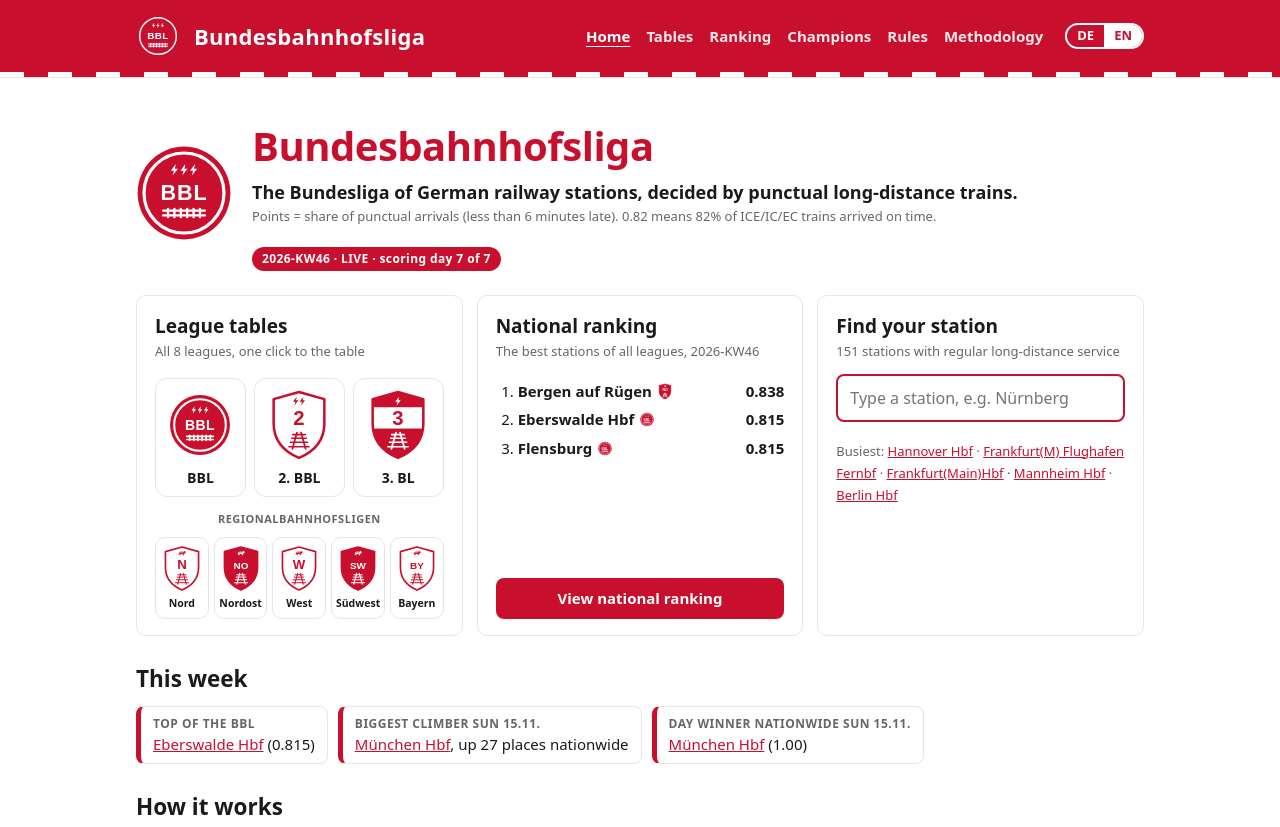
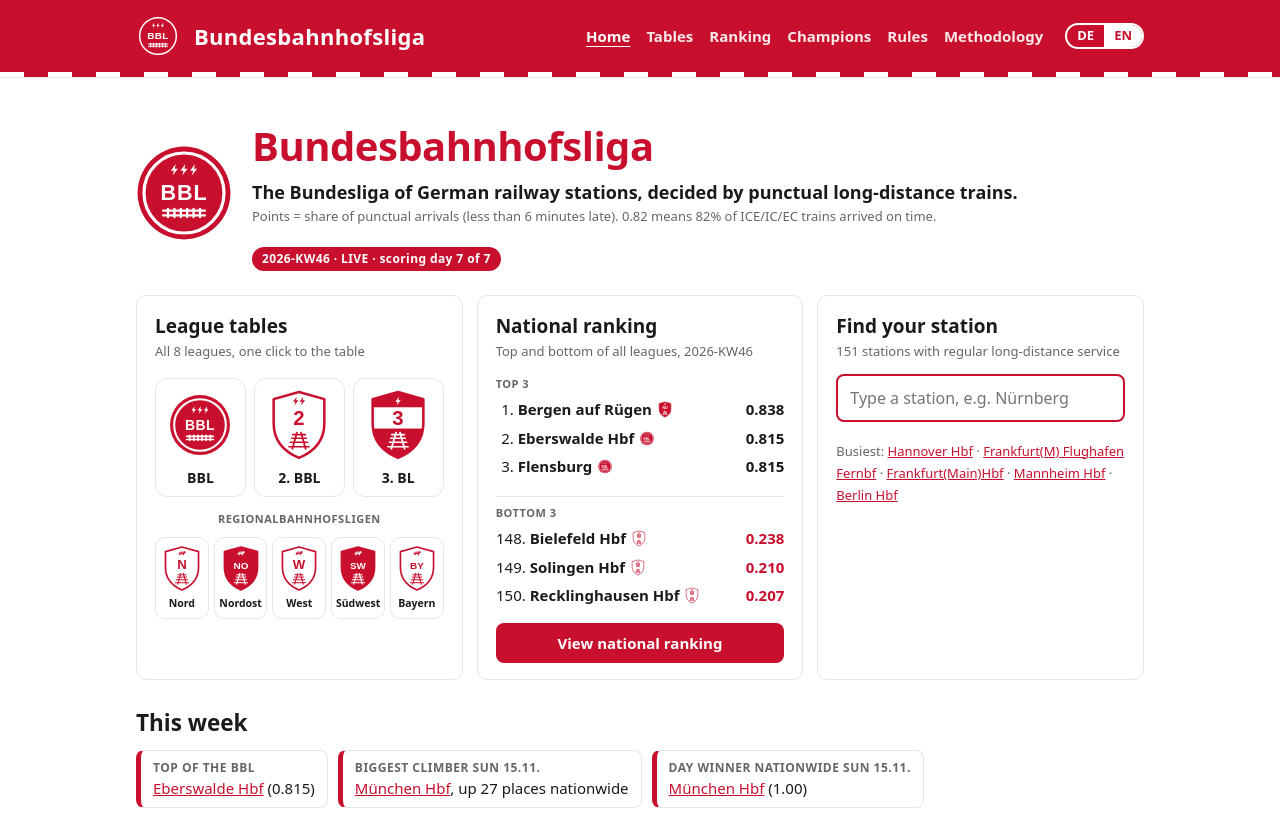
Before and after one commit to Awthura/bundesbahnhofsliga, a plain HTML site: page docs/index.html in a window 1280 px wide. Shown: the top 827 px of the page. Drawn offline with Linux system fonts and the light colour scheme.

Commit message:
Homepage ranking card: top 3 and bottom 3 (only fully ranked stations)
Co-Authored-By: Claude Opus 5.5 <noreply@anthropic.com>

```diff
--- a/docs/about.html
+++ b/docs/about.html
@@ -5,7 +5,7 @@
 <meta name="viewport" content="width=device-width, initial-scale=1">
 <title>Methodik · Bundesbahnhofsliga</title>
 <link rel="icon" href="assets/logos/favicon.svg">
-<link rel="stylesheet" href="assets/style.css?v=a589297fd4">
+<link rel="stylesheet" href="assets/style.css?v=07614f7e9a">
 <script>(function(){var l;try{l=new URLSearchParams(location.search).get("lang")||localStorage.getItem("bbl-lang")}catch(e){}
 if(l!=="de"&&l!=="en")l=/^de\b/i.test(navigator.language||"")?"de":"en";document.documentElement.dataset.lang=l;document.documentElement.lang=l})();</script>
 </head>
@@ -93,7 +93,7 @@ table is live and will change after every scoring day; promotion and relegation
 are our own designs. No betting, no prizes, just bragging rights.</p>
 </div>
 </main>
-<script src="assets/app.js?v=5b754e85fa"></script>
+<script src="assets/app.js?v=a650c856a7"></script>
 <script>chrome("about.html");
 getJSON("data/meta.json").then((m) => {
   stamp(m);
--- a/docs/assets/app.js
+++ b/docs/assets/app.js
@@ -56,8 +56,8 @@ const STR = {
     fc_no_service: "Zurzeit halten hier keine Fernzüge (ICE, IC, EC) (zum Beispiel wegen Bauarbeiten), deshalb gibt es keine Prognose.",
     home_live: (kw, n) => `${kw} · LIVE · Wertungstag ${n} von 7`, home_done: (kw) => `${kw} · abgeschlossen`,
     home_tables: "Ligatabellen", home_tables_sub: "Alle 8 Ligen, ein Klick zur Tabelle",
-    home_regional: "+ 5 Regionalbahnhofsligen", home_ranking: "Bundesweite Rangliste",
-    home_ranking_sub: (kw) => `Die besten Bahnhöfe aller Ligen, ${kw}`, home_ranking_btn: "Bundesweite Rangliste ansehen",
+    home_regional: "+ 5 Regionalbahnhofsligen", home_ranking: "Bundesweite Rangliste", home_top3: "Spitze", home_bottom3: "Schlusslichter",
+    home_ranking_sub: (kw) => `Spitze und Schlusslichter aller Ligen, ${kw}`, home_ranking_btn: "Bundesweite Rangliste ansehen",
     home_search: "Finde deinen Bahnhof", home_search_ph: "Bahnhof eingeben, z. B. Nürnberg",
     home_search_sub: (n) => `${n} Bahnhöfe mit regelmäßigem Fernverkehr`, home_popular: "Die größten", home_search_none: "Kein Bahnhof gefunden. Nur Bahnhöfe mit regelmäßigem ICE/IC/EC-Verkehr sind in der Liga.",
     home_week: "Diese Woche", home_leader: "Tabellenführer BBL", home_climber: (d) => `Größter Sprung ${d}`,
@@ -142,8 +142,8 @@ const STR = {
     fc_no_service: "No long-distance trains (ICE, IC, EC) stop here at the moment (for example because of construction), so there is no forecast.",
     home_live: (kw, n) => `${kw} · LIVE · scoring day ${n} of 7`, home_done: (kw) => `${kw} · finished`,
     home_tables: "League tables", home_tables_sub: "All 8 leagues, one click to the table",
-    home_regional: "+ 5 Regionalbahnhofsligen", home_ranking: "National ranking",
-    home_ranking_sub: (kw) => `The best stations of all leagues, ${kw}`, home_ranking_btn: "View national ranking",
+    home_regional: "+ 5 Regionalbahnhofsligen", home_ranking: "National ranking", home_top3: "Top 3", home_bottom3: "Bottom 3",
+    home_ranking_sub: (kw) => `Top and bottom of all leagues, ${kw}`, home_ranking_btn: "View national ranking",
     home_search: "Find your station", home_search_ph: "Type a station, e.g. Nürnberg",
     home_search_sub: (n) => `${n} stations with regular long-distance service`, home_popular: "Busiest", home_search_none: "No station found. Only stations with regular ICE/IC/EC service are in the league.",
     home_week: "This week", home_leader: "Top of the BBL", home_climber: (d) => `Biggest climber ${d}`,
--- a/docs/assets/style.css
+++ b/docs/assets/style.css
@@ -192,7 +192,7 @@ html[data-lang="de"] .i18n[lang="en"], html[data-lang="en"] .i18n[lang="de"] { d
 .crest-link img { width: 62px; height: 72px; transition: transform .15s; }
 .crest-link:hover img { transform: translateY(-3px); }
 .small-link { margin-top: auto; font-size: 13px; }
-.podium { margin: 0 0 14px; padding-left: 22px; }
+.podium { margin: 0 0 10px; padding-left: 22px; }
 .podium li { margin: 6px 0; }
 .podium li a { color: var(--ink); font-weight: 600; text-decoration: none; }
 .podium li a:hover { color: var(--red); }
@@ -250,3 +250,7 @@ a.lg-link { color: var(--ink); text-decoration: none; font-weight: 600; white-sp
 a.lg-link:hover, a.lg-link:focus-visible { color: var(--red); text-decoration: underline; }
 a.lg-link.sub-link { font-weight: 400; color: var(--muted); }
 a.lg-link.sub-link:hover { color: var(--red); }
+.podium-label { font-size: 11px; font-weight: 700; text-transform: uppercase; letter-spacing: .5px; color: var(--muted); margin: 2px 0 0; }
+.podium.bottom { margin-top: 0; padding-left: 34px; }
+.podium.bottom b { color: var(--red); }
+#bottom-label { border-top: 1px solid var(--line); padding-top: 8px; }
--- a/docs/index.html
+++ b/docs/index.html
@@ -14,7 +14,7 @@
 <meta property="og:image:height" content="630">
 <meta name="twitter:card" content="summary_large_image">
 <link rel="icon" href="assets/logos/favicon.svg">
-<link rel="stylesheet" href="assets/style.css?v=a589297fd4">
+<link rel="stylesheet" href="assets/style.css?v=07614f7e9a">
 <script>(function(){var l;try{l=new URLSearchParams(location.search).get("lang")||localStorage.getItem("bbl-lang")}catch(e){}
 if(l!=="de"&&l!=="en")l=/^de\b/i.test(navigator.language||"")?"de":"en";document.documentElement.dataset.lang=l;document.documentElement.lang=l})();</script>
 <script>(function(){var p=new URLSearchParams(location.search);if(p.has("liga")||p.has("season")){location.replace("tables.html"+location.search);}})();</script>
@@ -40,7 +40,10 @@ if(l!=="de"&&l!=="en")l=/^de\b/i.test(navigator.language||"")?"de":"en";document
     </div>
     <div class="card home-card" id="card-ranking">
       <h2 id="t-ranking"></h2><p class="sub" id="t-ranking-sub"></p>
+      <div class="podium-label" id="top-label"></div>
       <ol class="podium" id="podium"></ol>
+      <div class="podium-label" id="bottom-label"></div>
+      <ol class="podium bottom" id="bottom"></ol>
       <a class="btn" id="ranking-btn" href="ranking.html"></a>
     </div>
     <div class="card home-card" id="card-search">
@@ -60,7 +63,7 @@ if(l!=="de"&&l!=="en")l=/^de\b/i.test(navigator.language||"")?"de":"en";document
   <div class="steps" id="steps"></div>
   <p><a id="rules-link" href="rules.html"></a></p>
 </main>
-<script src="assets/app.js?v=5b754e85fa"></script>
+<script src="assets/app.js?v=a650c856a7"></script>
 <script>
 chrome("index.html");
 const $$ = (id, txt) => ($(id).textContent = txt);
@@ -87,8 +90,11 @@ $("#steps").innerHTML = T.home_steps.map(([n, h, t]) => `<div class="card step">
   // national ranking card: top 3 this week
   const nat = nationalTable(s, k);
   $$("#t-ranking-sub", T.home_ranking_sub(s.id));
-  $("#podium").innerHTML = nat.slice(0, 3).map((r) =>
-    `<li><a href="${stLink(r.eva)}">${esc(r.station)}</a> <img src="${logo(r.league)}" alt="" title="${esc(s.leagues[r.league].short)}"> <b>${num(r.avg, 3)}</b></li>`).join("");
+  const item = (r) => `<li value="${r.nrank}"><a href="${stLink(r.eva)}">${esc(r.station)}</a> <img src="${logo(r.league)}" alt="" title="${esc(s.leagues[r.league].short)}"> <b>${num(r.avg, 3)}</b></li>`;
+  $$("#top-label", T.home_top3); $$("#bottom-label", T.home_bottom3);
+  $("#podium").innerHTML = nat.slice(0, 3).map(item).join("");
+  const ranked = nat.filter((r) => r.ranked);   // only stations scored on enough days count as bottom 3
+  $("#bottom").innerHTML = ranked.slice(-3).map(item).join("");
   $("#ranking-btn").href = `ranking.html?lang=${LANG}`;
 
   // this week: BBL leader, biggest climber since the day before, day winner nationwide
```
Also changed, not shown: docs/champions.html (+2 -2 lines), docs/data/meta.json (+1 -1 lines), docs/ranking.html (+2 -2 lines), docs/rules.html (+2 -2 lines), docs/station.html (+2 -2 lines), docs/tables.html (+2 -2 lines).
